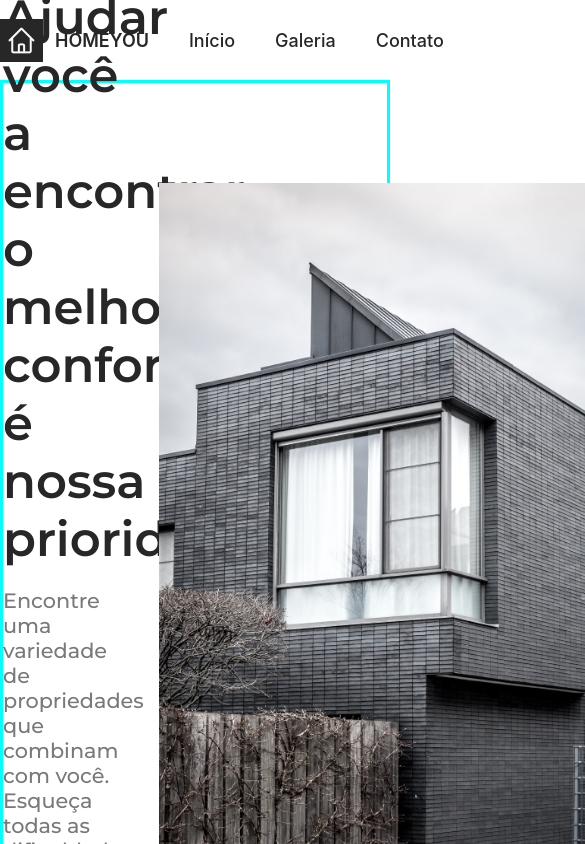
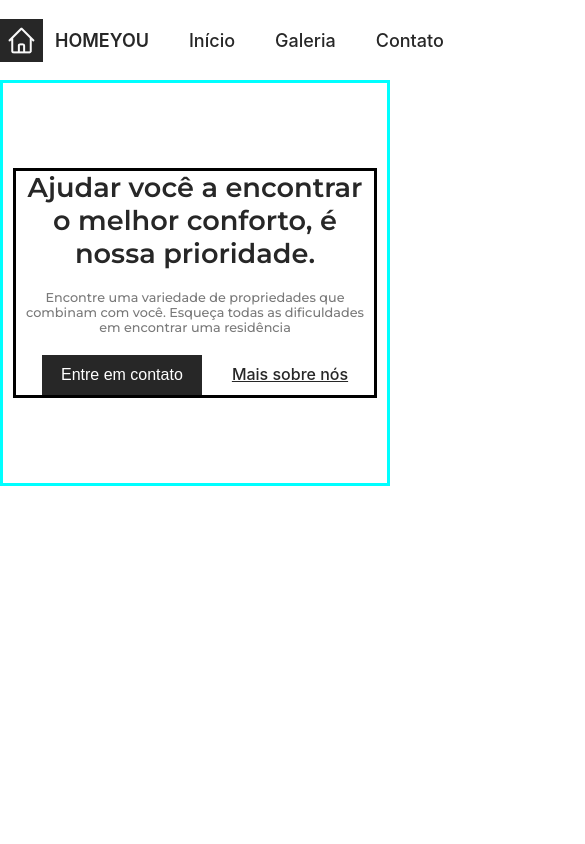
Before and after one commit to NormaN5001/HomeYou, a React (Create React App) app: page / in a window 390 px wide. Shown: the top 844 px of the page, 585 px wide, since content can reach past the window. Built offline with nearby package versions, Linux system fonts and the light colour scheme.

Commit message:
Update Main-Home-Responsive

```diff
--- a/src/components/main/home/Home.js
+++ b/src/components/main/home/Home.js
@@ -11,8 +11,10 @@ export default function Home(){
         <S.Left>
           <S.TitleBox>Ajudar você a encontrar o melhor conforto, é nossa prioridade.</S.TitleBox>
           <S.Text>Encontre uma variedade de propriedades que combinam com você. Esqueça todas as dificuldades em encontrar uma residência</S.Text>
+          <S.DivButtons>
             <S.Button>Entre em contato</S.Button>
             <S.Link href="#">Mais sobre nós</S.Link>
+          </S.DivButtons>
         </S.Left>
         <S.Image src={HouseHome} alt="Imagem de uma casa"/>
       </S.HomeSection>
--- a/src/components/main/home/Styles.js
+++ b/src/components/main/home/Styles.js
@@ -5,15 +5,36 @@ export const HomeSection = styled.section`
   align-items: center;
   justify-content: space-between;
   height: 900px;
+  @media(max-width: 900px){
+    height: 400px;
+    justify-content: center;
+  }
 `
 export const Left = styled.div`
   width: 40vw;
+  @media(max-width: 900px){
+    width: 80%;
+    border: solid;
+    display: flex;
+    flex-direction: column;
+    align-items: center;
+  }
+  @media(max-width: 500px){
+    width: 95%;
+  }
 `
 export const TitleBox = styled.h1`
   font-size: 3rem;
   font-weight: 600;
   font-family: 'Montserrat', sans-serif;
   color: #272727;
+  @media(max-width: 1100px){
+    font-size: 2rem;
+  }
+  @media(max-width: 900px){
+    text-align: center;
+    font-size: 1.7rem;
+  }
 `
 export const Text = styled.p`
   margin-top: 20px;
@@ -22,6 +43,17 @@ export const Text = styled.p`
   font-family: 'Montserrat', sans-serif;
   color: #797979;
   width: 30vw;
+  @media(max-width: 1100px){
+    font-size: 1rem;
+  }
+  @media(max-width: 900px){
+    width: 100%;
+    text-align: center;
+    font-size: 0.8rem;
+  }
+`
+export const DivButtons = styled.div`
+
 `
 export const Button = styled.button`
   margin-top: 20px;
@@ -37,6 +69,11 @@ export const Button = styled.button`
     cursor: pointer;
     color: grey;
   }
+  @media(max-width: 1100px){
+    font-size: 1rem;
+    width: 160px;
+    height: 40px;
+  }
 `
 export const Link = styled.a`
   margin-left: 50px;
@@ -47,6 +84,10 @@ export const Link = styled.a`
   &:hover{
     color: grey;
   }
+  @media(max-width: 1100px){
+    margin-left: 30px;
+    font-size: 1rem;
+  }
 `
 export const Image = styled.img`
   width: 700px;
@@ -55,4 +96,7 @@ export const Image = styled.img`
     width: 500px;
     height: 700px;
   }
+  @media(max-width: 900px){
+    display: none;
+  }
 `
```
